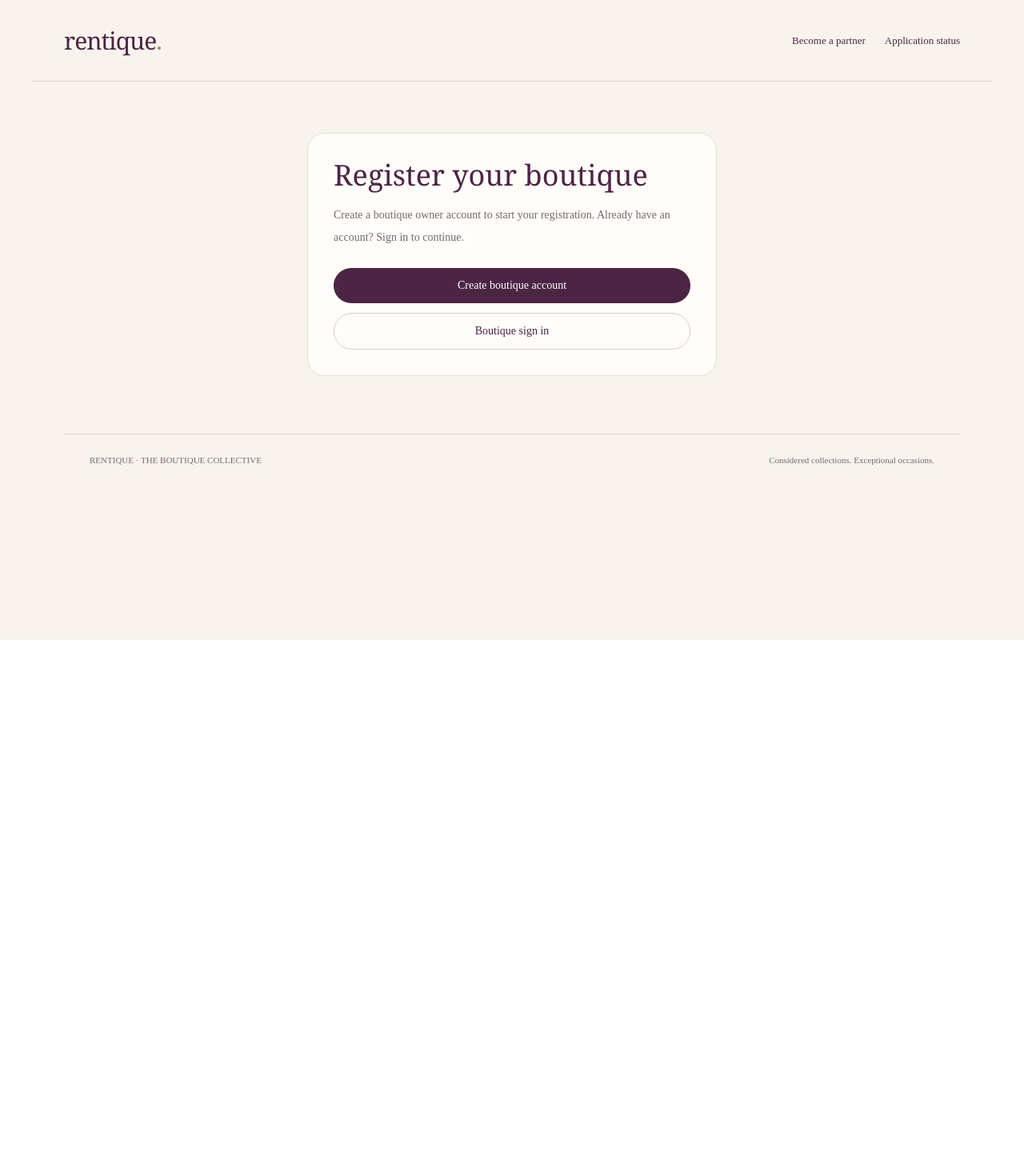
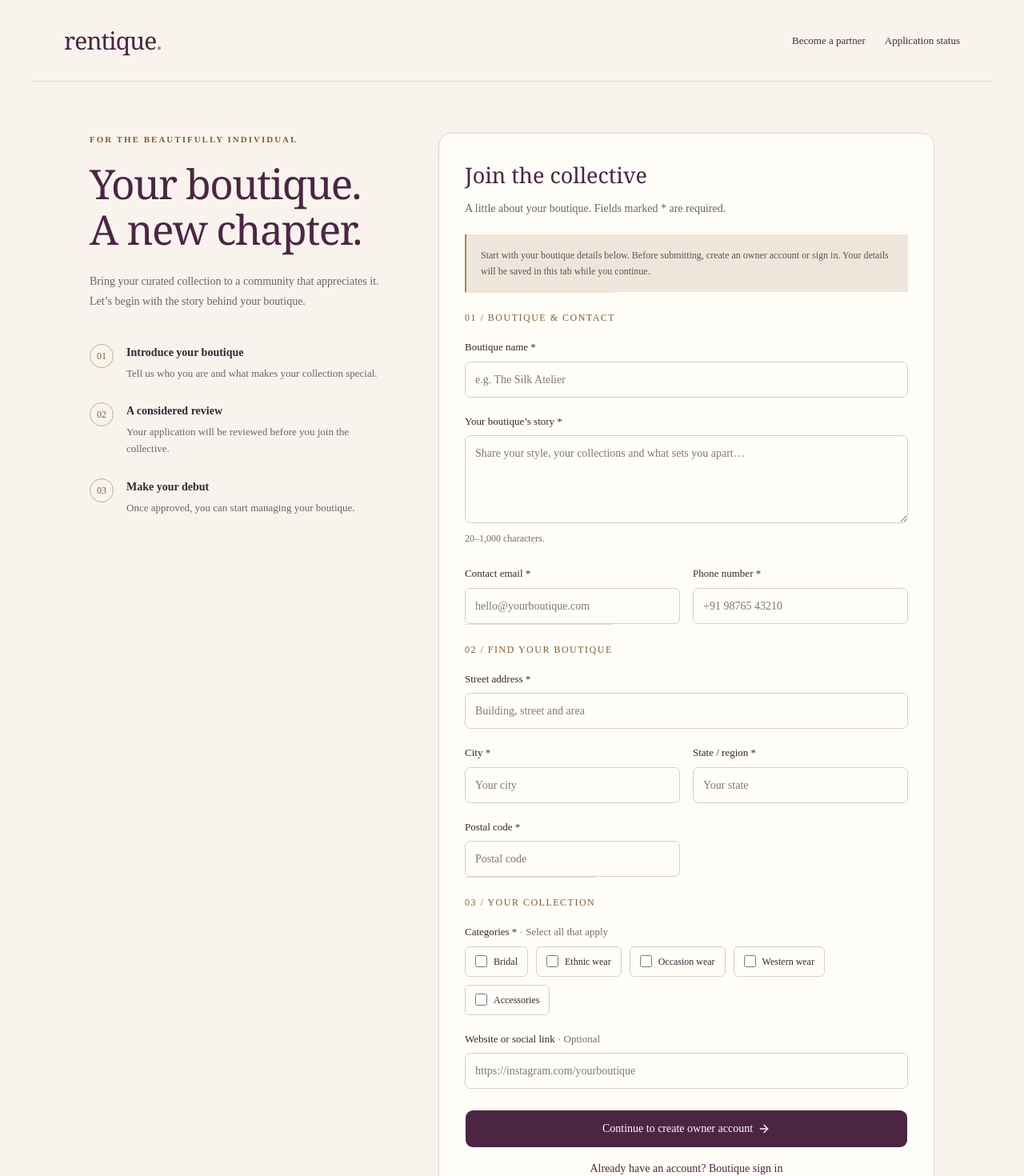
Before and after one commit to Kamalika506/rentique, a Next.js app: page /boutique/register in a window 1280 px wide. Shown: the top 1470 px of the page at 80% size. Before the commit the page ends 800 px from the top, so only its background shows below. Built offline with nearby package versions, Linux system fonts and the light colour scheme; no server answers.

Commit message:
Changed main page UI

```diff
--- a/src/app/boutique/register/page.tsx
+++ b/src/app/boutique/register/page.tsx
@@ -1,26 +1,8 @@
 import type { Metadata } from "next";
-import { Suspense } from "react";
-import Link from "next/link";
-import { connection } from "next/server";
-import { auth } from "@/auth";
 import { RegistrationForm } from "@/features/boutiques/onboarding/registration-form";
 import { OnboardingShell } from "@/features/boutiques/onboarding/onboarding-shell";
 
 export const metadata: Metadata = { title: "Become a boutique partner | Rentique", description: "Introduce your boutique to the Rentique collective." };
 export default function RegisterPage() {
-  return <OnboardingShell><Suspense fallback={<p role="status">Loading boutique registration...</p>}><RegistrationEntry /></Suspense></OnboardingShell>;
+  return <OnboardingShell><RegistrationForm /></OnboardingShell>;
 }
-
-async function RegistrationEntry() {
-  await connection();
-  const session = await auth();
-  if (session?.user) return <RegistrationForm />;
-  return <section className="mx-auto max-w-lg rounded-3xl border border-[#e4dfd7] bg-[#fffdf9] p-8">
-    <h1 className="font-serif text-4xl text-[#4c2544]">Register your boutique</h1>
-    <p className="mt-4 text-sm leading-7 text-[#716971]">Create a boutique owner account to start your registration. Already have an account? Sign in to continue.</p>
-    <div className="mt-6 flex flex-col gap-3">
-      <Link href="/register?intent=boutique" className="rounded-full bg-[#4c2544] px-6 py-3 text-center text-sm font-medium text-white">Create boutique account</Link>
-      <Link href="/login?intent=boutique" className="rounded-full border border-[#d7cec5] px-6 py-3 text-center text-sm font-medium text-[#4c2544]">Boutique sign in</Link>
-    </div>
-  </section>;
-}
--- a/src/app/page.tsx
+++ b/src/app/page.tsx
@@ -37,7 +37,7 @@ export default function Home() {
   const products = catalog.slice(0, 3).map(product => ({ ...product, designer: product.collection, period: product.rentalPeriod, tag: product.category }));
   return (
     <div className="min-h-screen bg-[#f7f5f1] text-[#302d31]">
-      <CustomerHeader />
+      <CustomerHeader showBoutiqueLinks />
 
       <main>
         <section className="mx-auto grid max-w-7xl gap-10 px-5 py-12 sm:px-8 sm:py-16 lg:grid-cols-[1fr_0.9fr] lg:items-center lg:gap-14 lg:py-20">
@@ -74,16 +74,6 @@ export default function Home() {
                 className="inline-flex min-h-12 items-center justify-center rounded-full border border-[#d7cec5] bg-[#fffdf9] px-7 py-3 text-sm font-medium text-[#4c2544] transition hover:bg-[#f3efe9]"
               >
                 Join Rentique
-              </Link>
-            </div>
-
-            <div className="mt-5 flex flex-wrap items-center gap-x-4 gap-y-2 text-sm text-[#716971]">
-              <span>For boutique owners:</span>
-              <Link href="/boutique/register" className="font-medium text-[#4c2544] underline underline-offset-4">
-                Boutique registration
-              </Link>
-              <Link href="/login?intent=boutique" className="font-medium text-[#4c2544] underline underline-offset-4">
-                Boutique sign in
               </Link>
             </div>
 
--- a/src/components/layout/customer-header.tsx
+++ b/src/components/layout/customer-header.tsx
@@ -6,23 +6,28 @@ import { useSession } from "next-auth/react";
 import {
   Heart,
   Menu,
-  Search,
   UserRound,
   X,
 } from "lucide-react";
 
 const navLinks = [
   { label: "Discover", href: "/" },
-  { label: "Shop all", href: "/marketplace" },
   { label: "Boutiques", href: "/boutiques" },
   { label: "Occasion styling", href: "/styling" },
 ];
 
-export default function CustomerHeader() {
+export default function CustomerHeader({ showBoutiqueLinks = false }: { showBoutiqueLinks?: boolean }) {
   const [menuOpen, setMenuOpen] = useState(false);
   const { data: session, status } = useSession();
   const user = session?.user;
   const username = user?.name || user?.email?.split("@")[0] || "My account";
+  const links = showBoutiqueLinks
+    ? [
+        ...navLinks,
+        { label: "Boutique registration", href: "/boutique/register" },
+        { label: "Boutique sign in", href: "/login?intent=boutique" },
+      ]
+    : navLinks;
 
   return (
     <header className="sticky top-0 z-50 border-b border-[#e4dfd7] bg-[#fffdf9]/95 backdrop-blur">
@@ -37,13 +42,13 @@ export default function CustomerHeader() {
 
         <nav
           aria-label="Main navigation"
-          className="hidden items-center gap-8 md:flex"
+          className="hidden items-center gap-5 xl:flex"
         >
-          {navLinks.map((link) => (
+          {links.map((link) => (
             <Link
               key={link.label}
               href={link.href}
-              className="text-sm text-[#514a50] transition-colors hover:text-[#4c2544]"
+              className="whitespace-nowrap text-sm text-[#514a50] transition-colors hover:text-[#4c2544]"
             >
               {link.label}
             </Link>
@@ -51,14 +56,6 @@ export default function CustomerHeader() {
         </nav>
 
         <div className="hidden items-center gap-2 sm:flex">
-          <Link
-            href="/marketplace"
-            aria-label="Search rentals"
-            className="rounded-full p-2.5 text-[#4c2544] transition hover:bg-[#f3efe9]"
-          >
-            <Search size={19} />
-          </Link>
-
           <Link
             href="/wishlist"
             aria-label="Wishlist"
@@ -87,7 +84,7 @@ export default function CustomerHeader() {
           aria-label={menuOpen ? "Close navigation menu" : "Open navigation menu"}
           aria-expanded={menuOpen}
           aria-controls="mobile-navigation"
-          className="rounded-full p-2 text-[#4c2544] hover:bg-[#f3efe9] sm:hidden"
+          className="rounded-full p-2 text-[#4c2544] hover:bg-[#f3efe9] xl:hidden"
         >
           {menuOpen ? <X size={23} /> : <Menu size={23} />}
         </button>
@@ -97,10 +94,10 @@ export default function CustomerHeader() {
         <nav
           id="mobile-navigation"
           aria-label="Mobile navigation"
-          className="border-t border-[#e4dfd7] bg-[#fffdf9] px-5 py-4 sm:hidden"
+          className="border-t border-[#e4dfd7] bg-[#fffdf9] px-5 py-4 xl:hidden"
         >
           <div className="flex flex-col gap-1">
-            {navLinks.map((link) => (
+            {links.map((link) => (
               <Link
                 key={link.label}
                 href={link.href}
--- a/src/features/boutiques/onboarding/registration-form.tsx
+++ b/src/features/boutiques/onboarding/registration-form.tsx
@@ -1,7 +1,8 @@
 "use client";
 
 import Link from "next/link";
-import { signOut } from "next-auth/react";
+import { useEffect } from "react";
+import { signOut, useSession } from "next-auth/react";
 import { useRouter } from "next/navigation";
 import { useForm } from "react-hook-form";
 import { zodResolver } from "@hookform/resolvers/zod";
@@ -24,19 +25,47 @@ const fields = [
   { name: "socialLink", label: "Website or social link", type: "url", placeholder: "https://instagram.com/yourboutique", autoComplete: "url", wide: true },
 ] as const;
 
+const draftKey = "rentique:boutique-registration-draft";
+
 export function RegistrationForm() {
   const service = useOnboardingService();
   const router = useRouter();
-  const { register, handleSubmit, setError, clearErrors, formState: { errors, isSubmitting, isSubmitSuccessful } } = useForm<BoutiqueRegistration>({
+  const { status } = useSession();
+  const needsAccount = service.mode === "live" && status === "unauthenticated";
+  const { register, reset, handleSubmit, setError, clearErrors, formState: { errors, isSubmitting, isSubmitSuccessful } } = useForm<BoutiqueRegistration>({
     resolver: zodResolver(boutiqueRegistrationSchema), mode: "onTouched", defaultValues: { name: "", description: "", contactEmail: "", phone: "", address: "", city: "", state: "", postalCode: "", categories: [], socialLink: "" },
   });
-  const locked = isSubmitting || (isSubmitSuccessful && !errors.root);
+  const locked = isSubmitting || (isSubmitSuccessful && !errors.root) || (service.mode === "live" && status === "loading");
+
+  useEffect(() => {
+    if (service.mode !== "live") return;
+    try {
+      const saved = sessionStorage.getItem(draftKey);
+      if (!saved) return;
+      const draft = boutiqueRegistrationSchema.safeParse(JSON.parse(saved));
+      if (draft.success) reset(draft.data);
+    } catch { /* The form remains usable when browser storage is unavailable. */ }
+  }, [reset, service.mode]);
+
+  function continueWithAccount(values: BoutiqueRegistration, destination: string) {
+    try {
+      sessionStorage.setItem(draftKey, JSON.stringify(values));
+      router.push(destination);
+    } catch {
+      setError("root", { message: "Allow browser session storage to keep your boutique details while you sign in." });
+    }
+  }
 
   async function submit(values: BoutiqueRegistration) {
     clearErrors("root");
+    if (needsAccount) {
+      continueWithAccount(values, "/register?intent=boutique");
+      return;
+    }
     try {
       await service.createApplication(values);
       if (service.mode === "live") {
+        try { sessionStorage.removeItem(draftKey); } catch { /* Submission has already succeeded. */ }
         await signOut({ redirect: false });
         window.dispatchEvent(new Event("rentique:session-change"));
         router.push("/login?intent=boutique&registered=boutique");
@@ -76,6 +105,7 @@ export function RegistrationForm() {
     <div className={styles.card}>
       <h2 className={styles.cardTitle}>Join the collective</h2>
       <p className={styles.copy}>A little about your boutique. Fields marked * are required.</p>
+      {needsAccount && <p className={`${styles.note} mt-5`}>Start with your boutique details below. Before submitting, create an owner account or sign in. Your details will be saved in this tab while you continue.</p>}
       <form noValidate onSubmit={handleSubmit(submit)} aria-busy={isSubmitting}>
         <fieldset disabled={locked}>
           <legend className={styles.section}>01 / Boutique & contact</legend>
@@ -98,8 +128,9 @@ export function RegistrationForm() {
           <div className="mt-5">{field("socialLink")}</div>
         </fieldset>
         {errors.root && <p role="alert" className={`${styles.error} mt-5`}>{errors.root.message} <Link className={styles.textLink} href="/boutique/pending">View application status</Link></p>}
-        {isSubmitSuccessful && !errors.root && <p role="status" className="mt-5 text-sm text-[#4c2544]">Application submitted. Opening sign in...</p>}
-        <Button type="submit" disabled={locked} className={styles.submit}>{isSubmitting ? <><LoaderCircle className="animate-spin" />Submitting application…</> : <>Submit boutique application<ArrowRight /></>}</Button>
+        {isSubmitSuccessful && !errors.root && <p role="status" className="mt-5 text-sm text-[#4c2544]">{needsAccount ? "Details saved. Opening account setup..." : "Application submitted. Opening sign in..."}</p>}
+        <Button type="submit" disabled={locked} className={styles.submit}>{isSubmitting ? <><LoaderCircle className="animate-spin" />Continuing…</> : <>{needsAccount ? "Continue to create owner account" : "Submit boutique application"}<ArrowRight /></>}</Button>
+        {needsAccount && <button type="button" disabled={locked} className={`${styles.textLink} mt-4 w-full text-sm underline`} onClick={handleSubmit((values) => continueWithAccount(values, "/login?intent=boutique"))}>Already have an account? Boutique sign in</button>}
         <p className={styles.finePrint}>Submitting an application does not grant management access.<br />Boutiques must be approved before management becomes available.</p>
       </form>
     </div>
```
Also changed, not shown: 2 other files (tests, documents, lock files or other folders).
